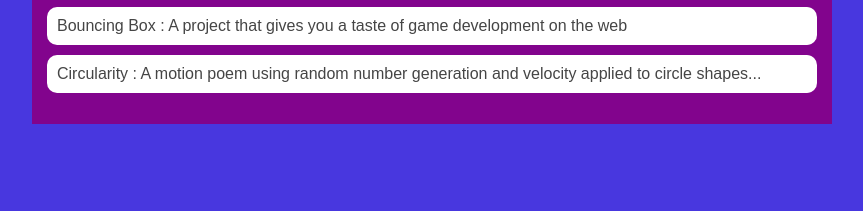
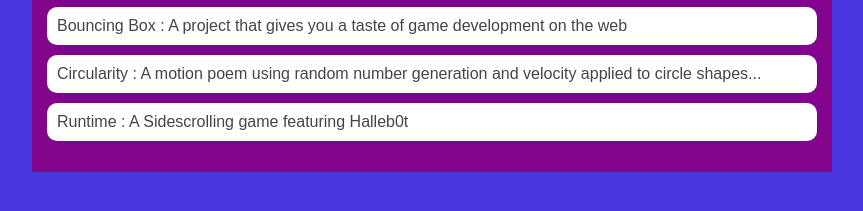
Before and after one commit to ParkerBurckel/ParkerBurckel.github.io, a plain HTML site: page portfolio.html in a window 1280 px wide. Shown: the part 197-408 px from the top of the page, without its empty margins (208-1071 px from the left). Drawn offline with Linux system fonts and the light colour scheme.

Commit message:
Base Runtime

```diff
--- a/portfolio.html
+++ b/portfolio.html
@@ -111,6 +111,7 @@
                     <li><a href="projects/platformer/">Platformer : A cannon - dodging, collectible - grabbing adventure game for Halleb0t</a></li>
                     <li><a href="projects/bouncing-box/">Bouncing Box : A project that gives you a taste of game development on the web </a></li>
                     <li><a href="projects/circularity/">Circularity : A motion poem using random number generation and velocity applied to circle shapes...</a></li>
+                    <li><a href="projects/runtime/" target = "_blank">Runtime : A Sidescrolling game featuring Halleb0t</a></li>
                 </ul>
             </div>
         </main>
```
